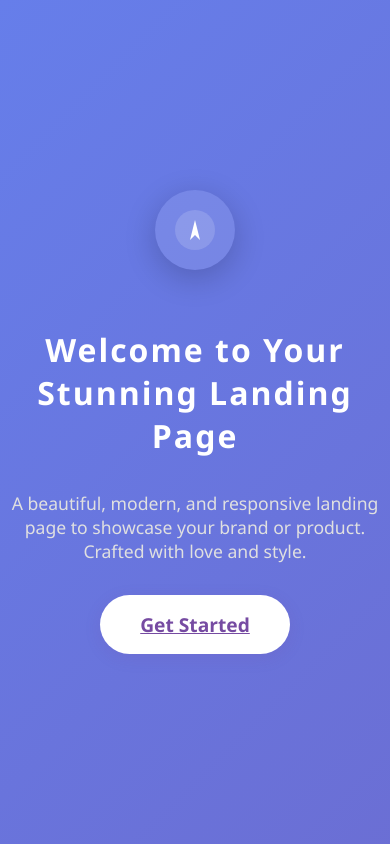
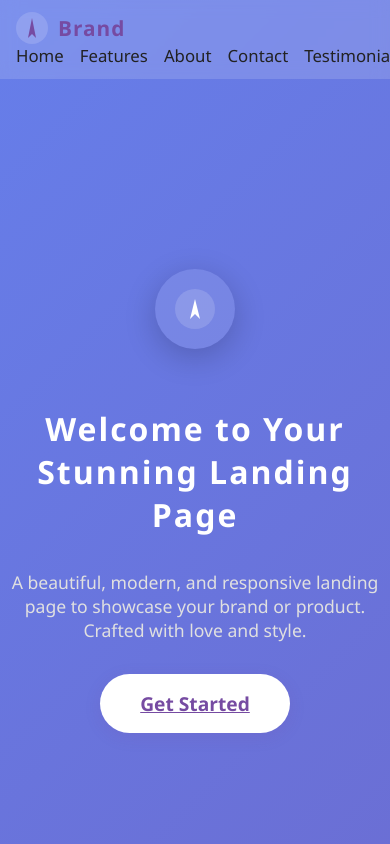
Before and after one commit to zaidhafeezvu/test_repo, a plain HTML site: page index.html in a window 390 px wide. Shown: the top 844 px of the page. Drawn offline with Linux system fonts and the light colour scheme.

Commit message:
Add responsive navbar with scroll effect and smooth scrolling for links

```diff
--- a/index.html
+++ b/index.html
@@ -4,10 +4,29 @@
     <meta charset="UTF-8">
     <meta name="viewport" content="width=device-width, initial-scale=1.0">
     <link rel="stylesheet" href="style.css">
+    <script defer src="script.js"></script>
     <title>Document</title>
 </head>
 <body>
-        <section class="hero">
+        <nav class="navbar" id="navbar">
+            <div class="navbar-container">
+                <a href="#" class="navbar-logo">
+                    <svg viewBox="0 0 32 32" width="32" height="32" fill="none" xmlns="http://www.w3.org/2000/svg">
+                        <circle cx="16" cy="16" r="16" fill="#fff" fill-opacity="0.15"/>
+                        <path d="M16 6L20 26L16 22L12 26L16 6Z" fill="#764ba2"/>
+                    </svg>
+                    <span class="navbar-title">Brand</span>
+                </a>
+                <ul class="navbar-links">
+                    <li><a href="#" class="nav-link">Home</a></li>
+                    <li><a href="#features" class="nav-link">Features</a></li>
+                    <li><a href="#about" class="nav-link">About</a></li>
+                    <li><a href="#contact" class="nav-link">Contact</a></li>
+                    <li><a href="#testimonials" class="nav-link">Testimonials</a></li>
+                </ul>
+            </div>
+        </nav>
+        <section class="hero" id="home">
             <div class="hero-logo">
                 <svg viewBox="0 0 64 64" fill="none" xmlns="http://www.w3.org/2000/svg">
                     <circle cx="32" cy="32" r="32" fill="#fff" fill-opacity="0.15"/>
@@ -18,7 +37,7 @@
             <p class="hero-subtitle">A beautiful, modern, and responsive landing page to showcase your brand or product. Crafted with love and style.</p>
             <a href="#" class="cta-btn">Get Started</a>
         </section>
-        <section class="features">
+        <section class="features" id="features">
             <h2 class="features-title">Why Choose Us?</h2>
             <div class="features-list">
                 <div class="feature">
@@ -38,13 +57,13 @@
                 </div>
             </div>
         </section>
-        <section class="about">
+        <section class="about" id="about">
             <div class="about-content">
                 <h2>About Us</h2>
                 <p>We are passionate creators dedicated to building stunning digital experiences. Our team combines creativity, technology, and strategy to help you stand out online.</p>
             </div>
         </section>
-        <section class="contact">
+        <section class="contact" id="contact">
             <h2>Contact Us</h2>
             <form class="contact-form">
                 <input type="text" placeholder="Your Name" required>
@@ -53,7 +72,7 @@
                 <button type="submit">Send Message</button>
             </form>
         </section>
-        <section class="testimonials">
+        <section class="testimonials" id="testimonials">
             <h2 class="testimonials-title">What Our Clients Say</h2>
             <div class="testimonials-list">
                 <div class="testimonial">
--- /dev/null
+++ b/script.js
@@ -0,0 +1,20 @@
+window.addEventListener('scroll', function() {
+    const navbar = document.getElementById('navbar');
+    if (window.scrollY > 40) {
+        navbar.classList.add('scrolled');
+    } else {
+        navbar.classList.remove('scrolled');
+    }
+});
+
+// Optional: Smooth scroll for nav links
+const navLinks = document.querySelectorAll('.nav-link');
+navLinks.forEach(link => {
+    link.addEventListener('click', function(e) {
+        const href = this.getAttribute('href');
+        if (href && href.startsWith('#')) {
+            e.preventDefault();
+            document.querySelector(href).scrollIntoView({ behavior: 'smooth' });
+        }
+    });
+});
--- a/style.css
+++ b/style.css
@@ -220,6 +220,64 @@ body {
     text-decoration: underline;
     margin-left: 4px;
 }
+.navbar {
+    position: sticky;
+    top: 0;
+    width: 100%;
+    z-index: 1000;
+    background: rgba(255,255,255,0.15);
+    backdrop-filter: blur(8px);
+    transition: background 0.3s, box-shadow 0.3s;
+    box-shadow: none;
+}
+.navbar.scrolled {
+    background: rgba(36,41,47,0.85);
+    box-shadow: 0 2px 16px rgba(36,41,47,0.08);
+}
+.navbar-container {
+    max-width: 1200px;
+    margin: 0 auto;
+    display: flex;
+    align-items: center;
+    justify-content: space-between;
+    padding: 12px 32px;
+}
+.navbar-logo {
+    display: flex;
+    align-items: center;
+    gap: 10px;
+    text-decoration: none;
+}
+.navbar-title {
+    font-size: 1.3rem;
+    font-weight: 700;
+    color: #764ba2;
+    letter-spacing: 1px;
+}
+.navbar-links {
+    list-style: none;
+    display: flex;
+    gap: 28px;
+    margin: 0;
+    padding: 0;
+}
+.nav-link {
+    color: #222;
+    text-decoration: none;
+    font-size: 1.05rem;
+    font-weight: 500;
+    transition: color 0.2s;
+    position: relative;
+}
+.nav-link:hover, .nav-link.active {
+    color: #764ba2;
+}
+.navbar.scrolled .nav-link {
+    color: #fff;
+}
+.navbar.scrolled .navbar-title {
+    color: #fff;
+}
 @media (max-width: 900px) {
     .features-list {
         flex-direction: column;
@@ -228,6 +286,16 @@ body {
     .testimonials-list {
         flex-direction: column;
         gap: 24px;
+    }
+}
+@media (max-width: 700px) {
+    .navbar-container {
+        flex-direction: column;
+        align-items: flex-start;
+        padding: 12px 16px;
+    }
+    .navbar-links {
+        gap: 16px;
     }
 }
 @media (max-width: 600px) {
```
